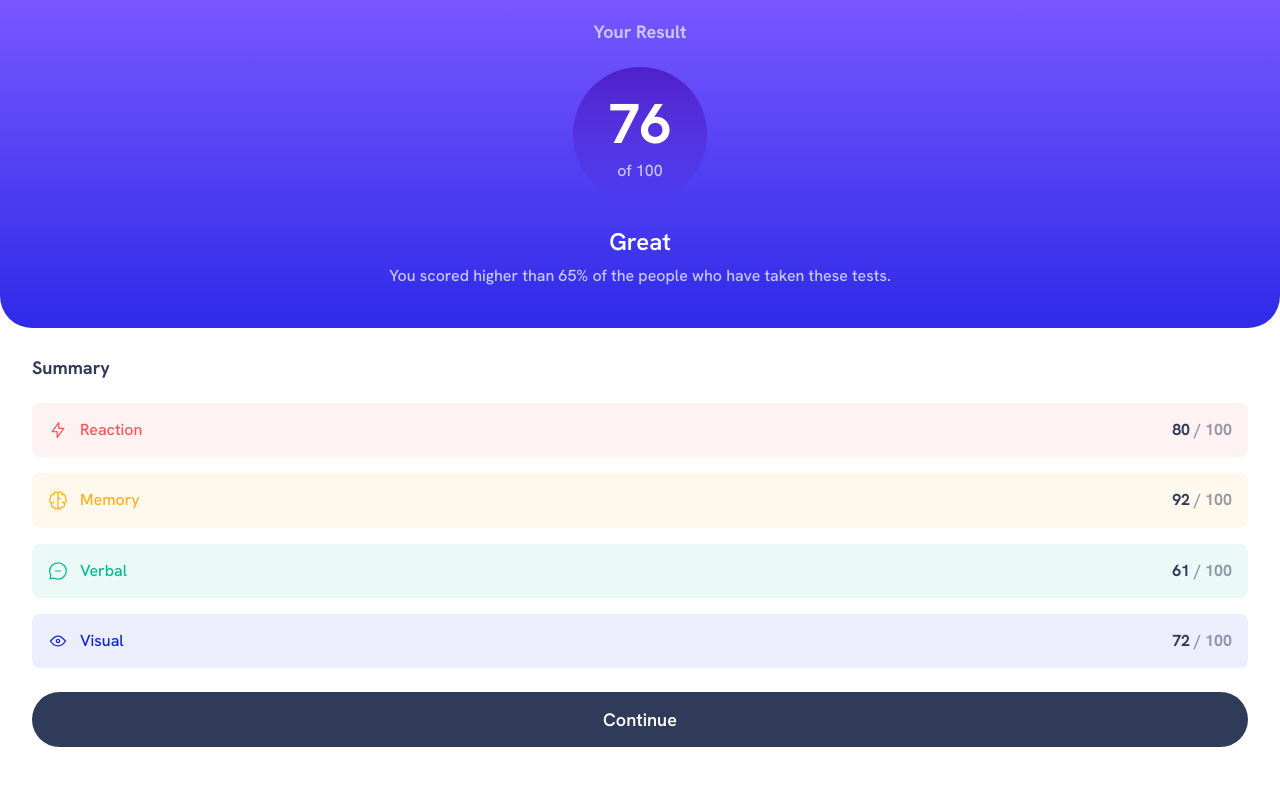
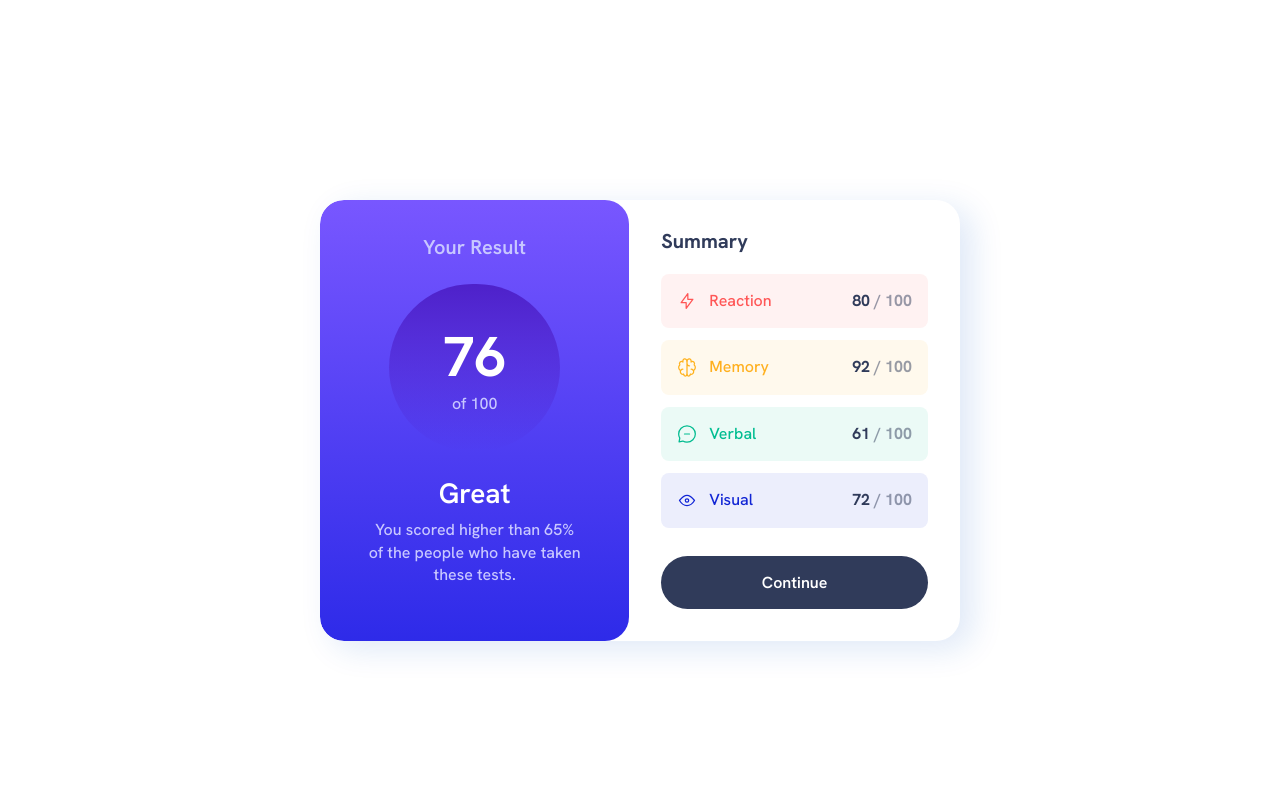
Before and after one commit to Scott1UP/results-summary, a plain HTML site: page index.html in a window 1280 px wide. Drawn offline with Linux system fonts and the light colour scheme.

Commit message:
Desktop version added.

```diff
--- a/index.html
+++ b/index.html
@@ -16,7 +16,6 @@
   </style>
 </head>
 <body>
-  <header>
     <div class="summary">
 
       <div class="top">
@@ -32,8 +31,7 @@
           <p>You scored higher than 65% of the people who have taken these tests.</p>
         </div>
       </div>
-    </div>
-  </header>
+
       <div class="bottom">
         <h3 class="summary-text">Summary</h3>
 
@@ -71,6 +69,7 @@
 
         <button>Continue</button>
       </div>
+
     </div>
 </body>
 </html>
--- a/styles.css
+++ b/styles.css
@@ -145,3 +145,64 @@ button:hover {
     cursor: pointer;
     background-image: linear-gradient(hsl(252, 100%, 67%), hsl(241, 81%, 54%));
 }
+
+@media only screen and (min-width:600px){
+    body {
+        display: flex;
+        position: center;
+        justify-content: center;
+        align-items: center;
+        margin-top: 25vh;
+
+    }
+
+    .summary {
+        width: 640px;
+        display: flex;
+        flex-direction: row;
+
+        border-radius: 24px;
+        overflow: hidden;
+        box-shadow: 12px 8px 32px rgba(13, 87, 197, 0.139);
+    }
+
+    .top {
+        width: 40%;
+        padding: 0px 48px 24px 48px;
+        border-radius: 24px
+    }
+
+    .bottom {
+        width: 50%;
+    }
+
+    .circle {
+        padding: 36px 54px;
+        border-radius: 360px;
+        background-image: linear-gradient(hsla(256, 72%, 46%, 1),hsla(241, 72%, 46%, 0));
+    }
+
+    h2 {
+        font-size: 28px;
+    }
+
+    button {
+        font-size: 16px;
+        margin-top: 1rem;
+        padding: 16px 12px;
+    }
+
+    .result {
+        font-size: 20px;
+        font-weight: 600;
+        color: hsl(241, 100%, 89%);
+    }
+
+    .bottom {
+        gap: 0.75rem;
+    }
+
+    .summary-text {
+        font-size: 20px;
+    }
+}
```
